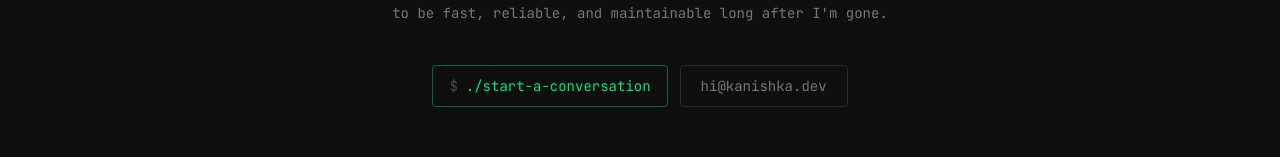
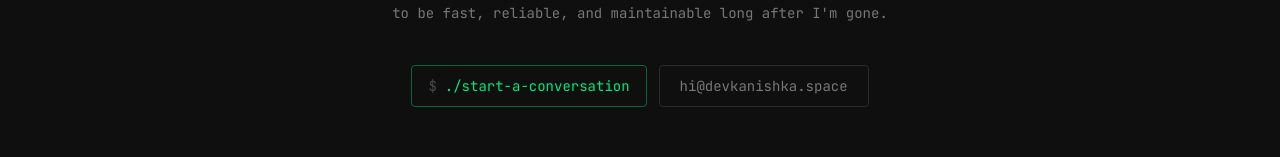
Before and after one commit to MadhurangaWije/devkanishka.space, a Next.js app: page / in a window 1280 px wide. Shown: the part 2781-2938 px from the top of the page. Built offline with nearby package versions, Linux system fonts and the light colour scheme.

Commit message:
add favicon and update domain references

```diff
--- a/src/app/contact/page.tsx
+++ b/src/app/contact/page.tsx
@@ -9,8 +9,8 @@ export const metadata: Metadata = {
 const SOCIAL_LINKS = [
   {
     label: 'Email',
-    value: 'hi@kanishka.dev',
-    href: 'mailto:hi@kanishka.dev',
+    value: 'hi@devkanishka.space',
+    href: 'mailto:hi@devkanishka.space',
   },
   {
     label: 'GitHub',
--- /dev/null
+++ b/src/app/icon.tsx
@@ -0,0 +1,36 @@
+import { ImageResponse } from 'next/og';
+
+export const size = { width: 32, height: 32 };
+export const contentType = 'image/png';
+
+export default function Icon() {
+  return new ImageResponse(
+    (
+      <div
+        style={{
+          width: 32,
+          height: 32,
+          background: '#0F0F0F',
+          display: 'flex',
+          alignItems: 'center',
+          justifyContent: 'center',
+          borderRadius: 4,
+        }}
+      >
+        <span
+          style={{
+            fontFamily: 'sans-serif',
+            fontWeight: 900,
+            fontSize: 18,
+            color: '#EBEBEB',
+            letterSpacing: '-0.05em',
+            lineHeight: 1,
+          }}
+        >
+          K.
+        </span>
+      </div>
+    ),
+    { ...size }
+  );
+}
--- a/src/app/layout.tsx
+++ b/src/app/layout.tsx
@@ -30,7 +30,7 @@ export const metadata: Metadata = {
   openGraph: {
     type: 'website',
     locale: 'en_US',
-    url: 'https://kanishka.dev',
+    url: 'https://devkanishka.space',
     siteName: 'Kanishka',
   },
 };
--- a/src/app/page.tsx
+++ b/src/app/page.tsx
@@ -26,8 +26,8 @@ export default function HomePage() {
             <Button href="/contact" variant="terminal">
               ./start-a-conversation
             </Button>
-            <Button href="mailto:hi@kanishka.dev" variant="ghost" external>
-              hi@kanishka.dev
+            <Button href="mailto:hi@devkanishka.space" variant="ghost" external>
+              hi@devkanishka.space
             </Button>
           </div>
         </div>
--- a/src/components/home/Terminal.tsx
+++ b/src/components/home/Terminal.tsx
@@ -75,7 +75,7 @@ run: open /tutorials  to start learning`,
 
   contact: `get in touch:
 
-Email:    hi@kanishka.dev
+Email:    hi@devkanishka.space
 GitHub:   github.com/kanishka
 LinkedIn: linkedin.com/in/kanishka
 Twitter:  twitter.com/kanishka
--- a/src/components/layout/Navbar.tsx
+++ b/src/components/layout/Navbar.tsx
@@ -112,7 +112,7 @@ export function Navbar() {
               ))}
             </ul>
             <div className="mt-auto mb-12 text-text-muted font-mono text-sm">
-              hi@kanishka.dev
+              hi@devkanishka.space
             </div>
           </motion.div>
         )}
```
